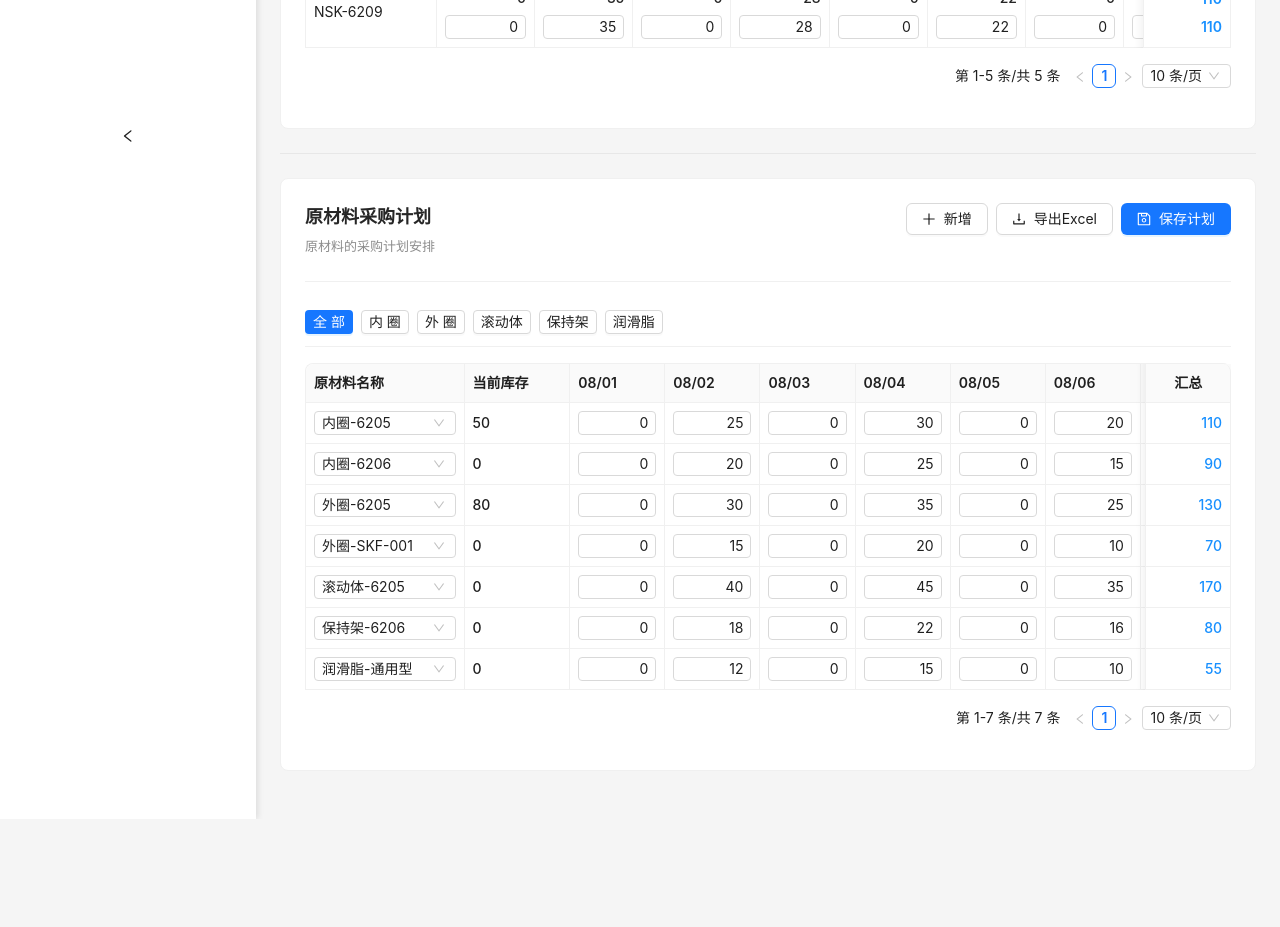
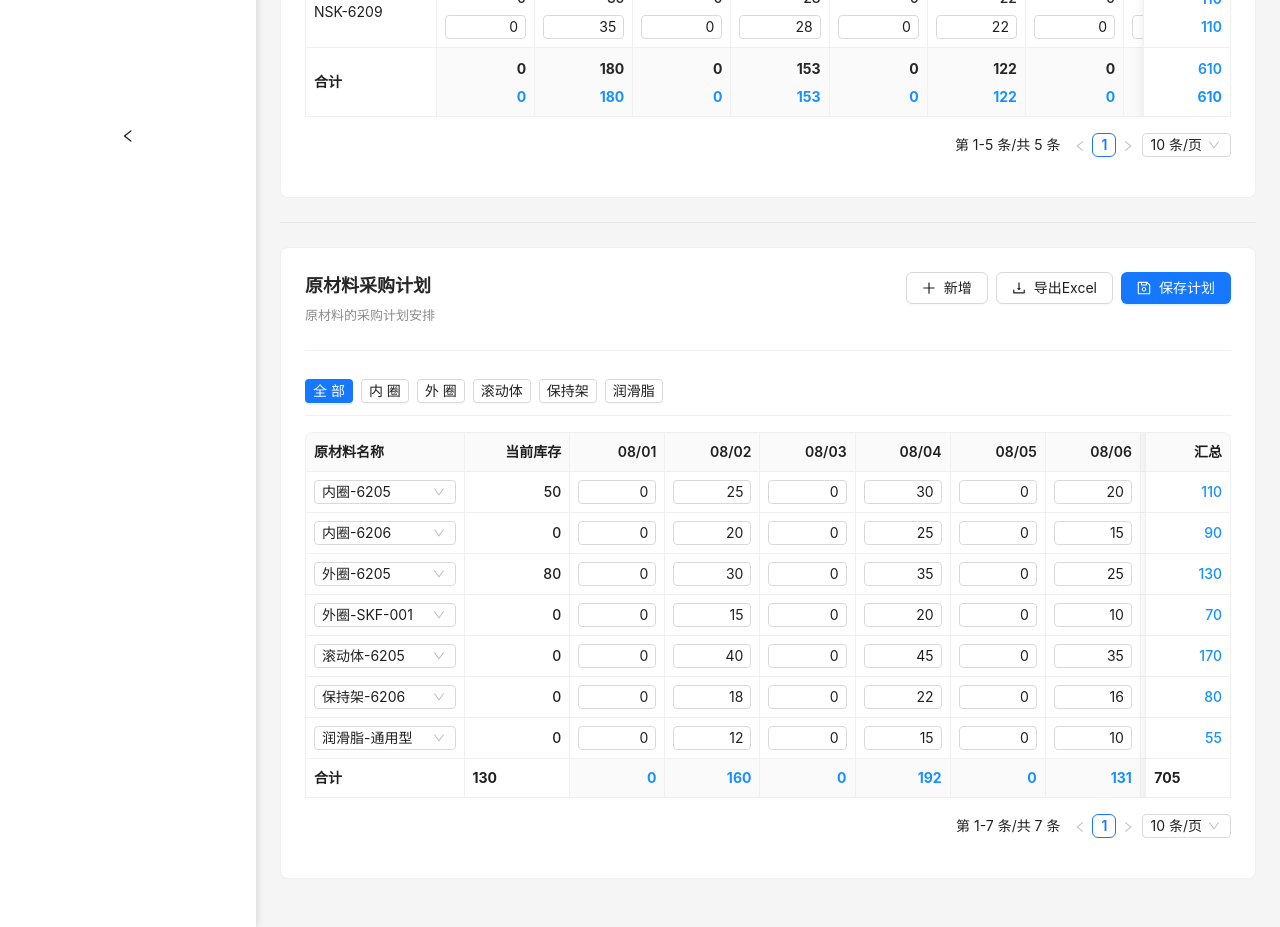
Before and after one commit to keithMonster/hrb_caigou, a React (Vite) app: page /purchase in a window 1280 px wide. Shown: the part 640-1567 px from the top of the page. Before the commit the page ends 1459 px from the top, so only its background shows below. Built offline with nearby package versions, Linux system fonts and the light colour scheme.

Commit message:
feat(生产采购计划): 添加表格合计行并统一右对齐样式
- 在生产计划和采购计划页面添加表格合计行功能
- 统一表格数字列右对齐样式
- 调整部分布局为右对齐

```diff
--- a/src/index.css
+++ b/src/index.css
@@ -83,6 +83,7 @@ body {
   display: flex;
   flex-direction: column;
   gap: 4px;
+  text-align: right;
 }
 
 .plan-value {
--- a/src/pages/ProductionPlan.jsx
+++ b/src/pages/ProductionPlan.jsx
@@ -133,6 +133,7 @@ const ProductionPlan = () => {
         key: 'initialStock',
         width: 100,
         fixed: 'left',
+        align: 'right',
         render: (value) => <span style={{ fontWeight: 500 }}>{value}</span>,
       },
     ];
@@ -143,6 +144,7 @@ const ProductionPlan = () => {
         title: date.format('MM/DD'),
         key: `day_${index}`,
         width: 90,
+        align: 'right',
         render: (_, record) => (
           <div className='cell-content'>
             <div className='plan-value'>{record.expectedPlans[index] || 0}</div>
@@ -166,7 +168,7 @@ const ProductionPlan = () => {
       dataIndex: 'total',
       key: 'total',
       width: 80,
-      align: 'center',
+      align: 'right',
       fixed: 'right',
       render: (_, record) => {
         const expectedTotal = record.expectedPlans.reduce(
@@ -200,7 +202,7 @@ const ProductionPlan = () => {
       dataIndex: 'finalStock',
       key: 'finalStock',
       width: 100,
-      align: 'center',
+      align: 'right',
       fixed: 'right',
       render: (_, record) => {
         const expectedTotal = record.expectedPlans.reduce(
@@ -346,11 +348,62 @@ const ProductionPlan = () => {
           pagination={false}
           bordered
           size='small'
+          summary={(pageData) => {
+            // 计算合计数据
+            const totalInitialStock = pageData.reduce((sum, record) => sum + (record.initialStock || 0), 0);
+            const totalExpectedPlans = new Array(dateColumns.length).fill(0);
+            const totalDailyInputs = new Array(dateColumns.length).fill(0);
+
+            pageData.forEach(record => {
+              record.expectedPlans.forEach((val, index) => {
+                totalExpectedPlans[index] += (val || 0);
+              });
+              record.dailyInputs.forEach((val, index) => {
+                totalDailyInputs[index] += (val || 0);
+              });
+            });
+
+            const totalExpected = totalExpectedPlans.reduce((sum, val) => sum + val, 0);
+            const totalInput = totalDailyInputs.reduce((sum, val) => sum + val, 0);
+            const totalFinalStock = totalInitialStock + totalInput - totalExpected;
+
+            return (
+              <Table.Summary.Row style={{ backgroundColor: '#fafafa', fontWeight: 'bold' }}>
+                <Table.Summary.Cell index={0} style={{ fontWeight: 'bold', color: '#1890ff' }}>
+                  合计
+                </Table.Summary.Cell>
+                <Table.Summary.Cell index={1} style={{ fontWeight: 'bold', textAlign: 'right' }}>
+                  {totalInitialStock}
+                </Table.Summary.Cell>
+                {dateColumns.map((_, index) => (
+                  <Table.Summary.Cell key={`summary_${index}`} index={index + 2} style={{ textAlign: 'right' }}>
+                    <div className='cell-content'>
+                      <div className='plan-value' style={{ fontWeight: 'bold' }}>
+                        {totalExpectedPlans[index]}
+                      </div>
+                      <div style={{ fontWeight: 'bold', color: '#1890ff' }}>
+                        {totalDailyInputs[index]}
+                      </div>
+                    </div>
+                  </Table.Summary.Cell>
+                ))}
+                <Table.Summary.Cell index={dateColumns.length + 2} style={{ fontWeight: 'bold', textAlign: 'right' }}>
+                  <div className='cell-content'>
+                    <div className='plan-value total-value'>{totalExpected}</div>
+                    <div style={{ color: '#1890ff' }}>{totalInput}</div>
+                  </div>
+                </Table.Summary.Cell>
+                <Table.Summary.Cell index={dateColumns.length + 3} style={{ fontWeight: 'bold', color: '#1890ff', textAlign: 'right' }}>
+                  {totalFinalStock}
+                </Table.Summary.Cell>
+              </Table.Summary.Row>
+            );
+          }}
         />
         <div
           style={{
             marginTop: 16,
-            textAlign: 'center',
+            textAlign: 'right',
             display: 'flex',
             justifyContent: 'flex-end',
           }}
--- a/src/pages/PurchasePlan.jsx
+++ b/src/pages/PurchasePlan.jsx
@@ -297,6 +297,7 @@ const PurchasePlan = () => {
         title: date.format('MM/DD'),
         key: `day_${index}`,
         width: 90,
+        align: 'right',
         render: (_, record) => (
           <div className='cell-content'>
             <div className='plan-value'>{record.dailyPlans[index] || 0}</div>
@@ -321,7 +322,7 @@ const PurchasePlan = () => {
       title: '汇总',
       key: 'total',
       width: 80,
-      align: 'center',
+      align: 'right',
       fixed: 'right',
       render: (_, record) => {
         const planTotal = record.dailyPlans.reduce(
@@ -381,6 +382,7 @@ const PurchasePlan = () => {
         key: 'initialStock',
         width: 100,
         fixed: 'left',
+        align: 'right',
         render: (value) => <span style={{ fontWeight: 500 }}>{value}</span>,
       },
     ];
@@ -391,6 +393,7 @@ const PurchasePlan = () => {
         title: date.format('MM/DD'),
         key: `day_${index}`,
         width: 90,
+        align: 'right',
         render: (_, record) => (
           <InputNumber
             size='small'
@@ -411,7 +414,7 @@ const PurchasePlan = () => {
       title: '汇总',
       key: 'total',
       width: 80,
-      align: 'center',
+      align: 'right',
       fixed: 'right',
       render: (_, record) => {
         const inputTotal = record.dailyInputs.reduce(
@@ -565,6 +568,49 @@ const PurchasePlan = () => {
           }}
           bordered
           size='small'
+          summary={(pageData) => {
+            // 计算产品采购计划合计数据
+            const totalDailyPlans = new Array(dateColumns.length).fill(0);
+            const totalDailyInputs = new Array(dateColumns.length).fill(0);
+
+            pageData.forEach(record => {
+              record.dailyPlans.forEach((val, index) => {
+                totalDailyPlans[index] += (val || 0);
+              });
+              record.dailyInputs.forEach((val, index) => {
+                totalDailyInputs[index] += (val || 0);
+              });
+            });
+
+            const totalPlan = totalDailyPlans.reduce((sum, val) => sum + val, 0);
+            const totalInput = totalDailyInputs.reduce((sum, val) => sum + val, 0);
+
+            return (
+              <Table.Summary.Row style={{ backgroundColor: '#fafafa', fontWeight: 'bold' }}>
+                <Table.Summary.Cell index={0} style={{ fontWeight: 'bold', color: '#1890ff' }}>
+                  合计
+                </Table.Summary.Cell>
+                {dateColumns.map((_, index) => (
+                  <Table.Summary.Cell key={`product_summary_${index}`} index={index + 1} style={{ textAlign: 'right' }}>
+                    <div className='cell-content'>
+                      <div className='plan-value' style={{ fontWeight: 'bold' }}>
+                        {totalDailyPlans[index]}
+                      </div>
+                      <div style={{ fontWeight: 'bold', color: '#1890ff' }}>
+                        {totalDailyInputs[index]}
+                      </div>
+                    </div>
+                  </Table.Summary.Cell>
+                ))}
+                <Table.Summary.Cell index={dateColumns.length + 1} style={{ fontWeight: 'bold', textAlign: 'right' }}>
+                  <div className='cell-content'>
+                    <div className='plan-value total-value'>{totalPlan}</div>
+                    <div style={{ color: '#1890ff' }}>{totalInput}</div>
+                  </div>
+                </Table.Summary.Cell>
+              </Table.Summary.Row>
+            );
+          }}
         />
       </Card>
 
@@ -650,6 +696,40 @@ const PurchasePlan = () => {
           }}
           bordered
           size='small'
+          summary={(pageData) => {
+            // 计算原材料采购计划合计数据
+            const totalInitialStock = pageData.reduce((sum, record) => sum + (record.initialStock || 0), 0);
+            const totalDailyInputs = new Array(dateColumns.length).fill(0);
+
+            pageData.forEach(record => {
+              record.dailyInputs.forEach((val, index) => {
+                totalDailyInputs[index] += (val || 0);
+              });
+            });
+
+            const totalInput = totalDailyInputs.reduce((sum, val) => sum + val, 0);
+
+            return (
+              <Table.Summary.Row style={{ backgroundColor: '#fafafa', fontWeight: 'bold' }}>
+                <Table.Summary.Cell index={0} style={{ fontWeight: 'bold', color: '#1890ff' }}>
+                  合计
+                </Table.Summary.Cell>
+                <Table.Summary.Cell index={1} style={{ fontWeight: 'bold', textAlign: 'right' }}>
+                  {totalInitialStock}
+                </Table.Summary.Cell>
+                {dateColumns.map((_, index) => (
+                  <Table.Summary.Cell key={`parts_summary_${index}`} index={index + 2}>
+                    <div style={{ fontWeight: 'bold', color: '#1890ff', textAlign: 'right' }}>
+                      {totalDailyInputs[index]}
+                    </div>
+                  </Table.Summary.Cell>
+                ))}
+                <Table.Summary.Cell index={dateColumns.length + 2} style={{ fontWeight: 'bold', color: '#1890ff', textAlign: 'right' }}>
+                  {totalInput}
+                </Table.Summary.Cell>
+              </Table.Summary.Row>
+            );
+          }}
         />
       </Card>
     </div>
```
